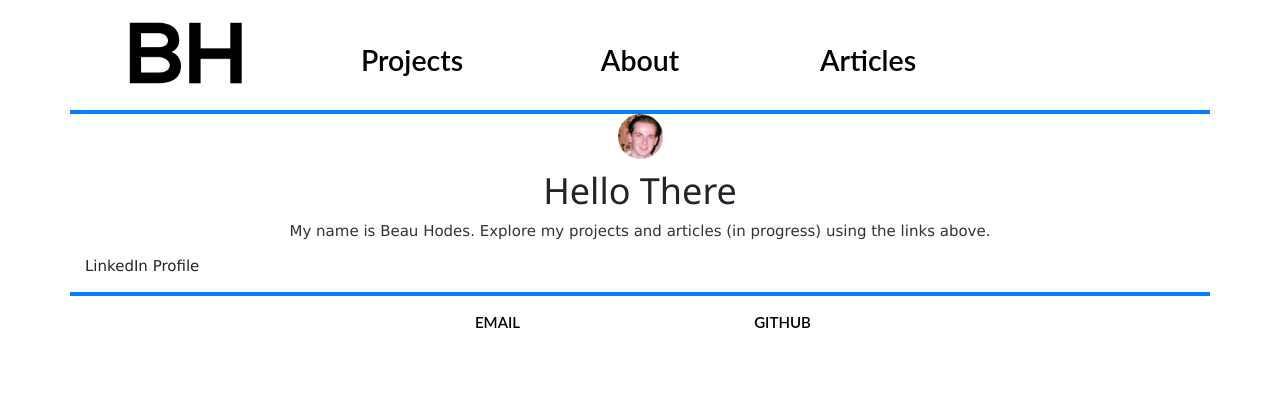
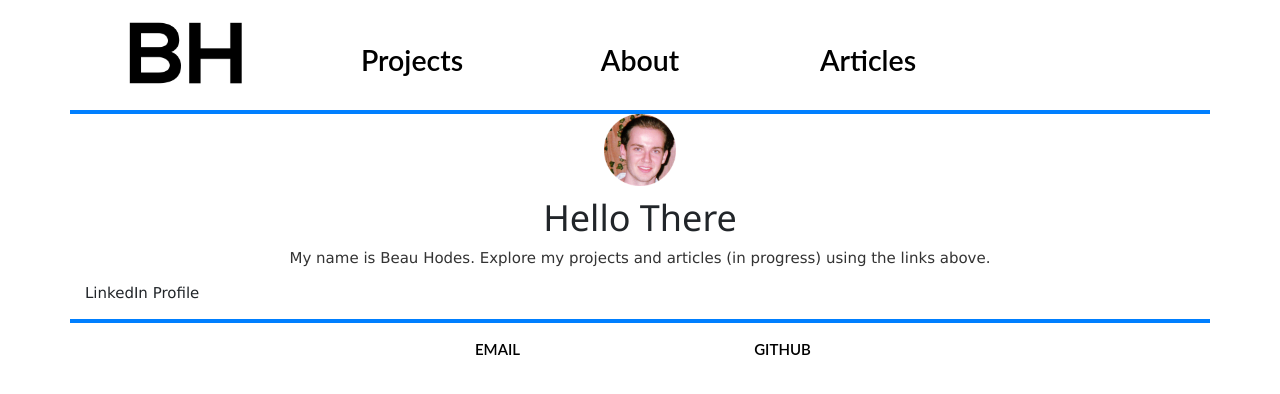
Before and after one commit to beauhodes/beauhodes.github.io, a Jekyll site: the page built from index.html, in a window 1280 px wide. Shown: the top 394 px of the page. Built offline with Jekyll 4.4.1, drawn with Linux system fonts in a browser that asks for light colours; nearby versions of some CDN libraries.

Commit message:
Update main.css

```diff
--- a/css/main.css
+++ b/css/main.css
@@ -42,7 +42,7 @@ footer {
     background-position: center;
     background-size: contain;
     background-repeat: no-repeat;
-    height: 5vh;
+    height: 8vh;
     display: block;
     margin-left: auto;
     margin-right: auto;
```
